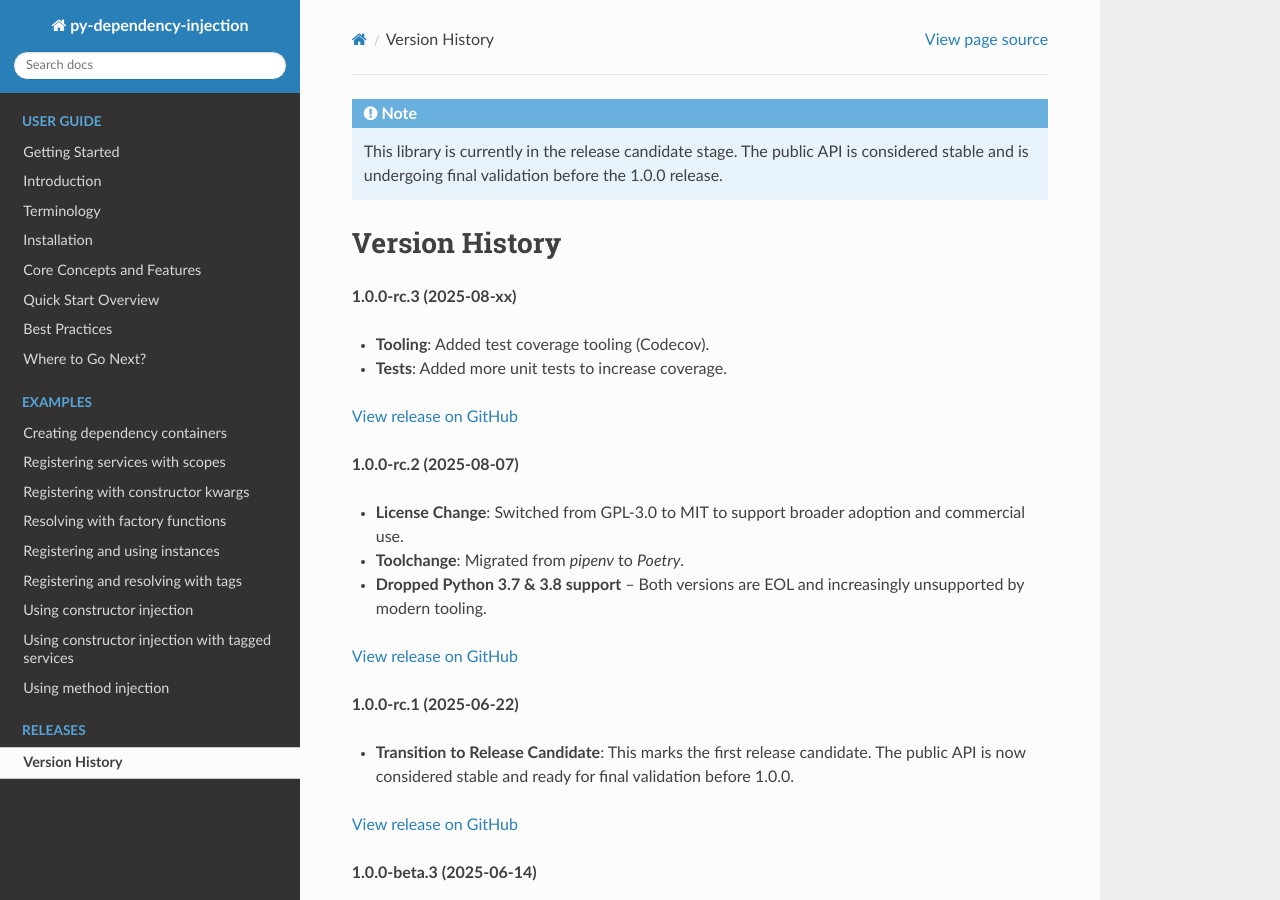
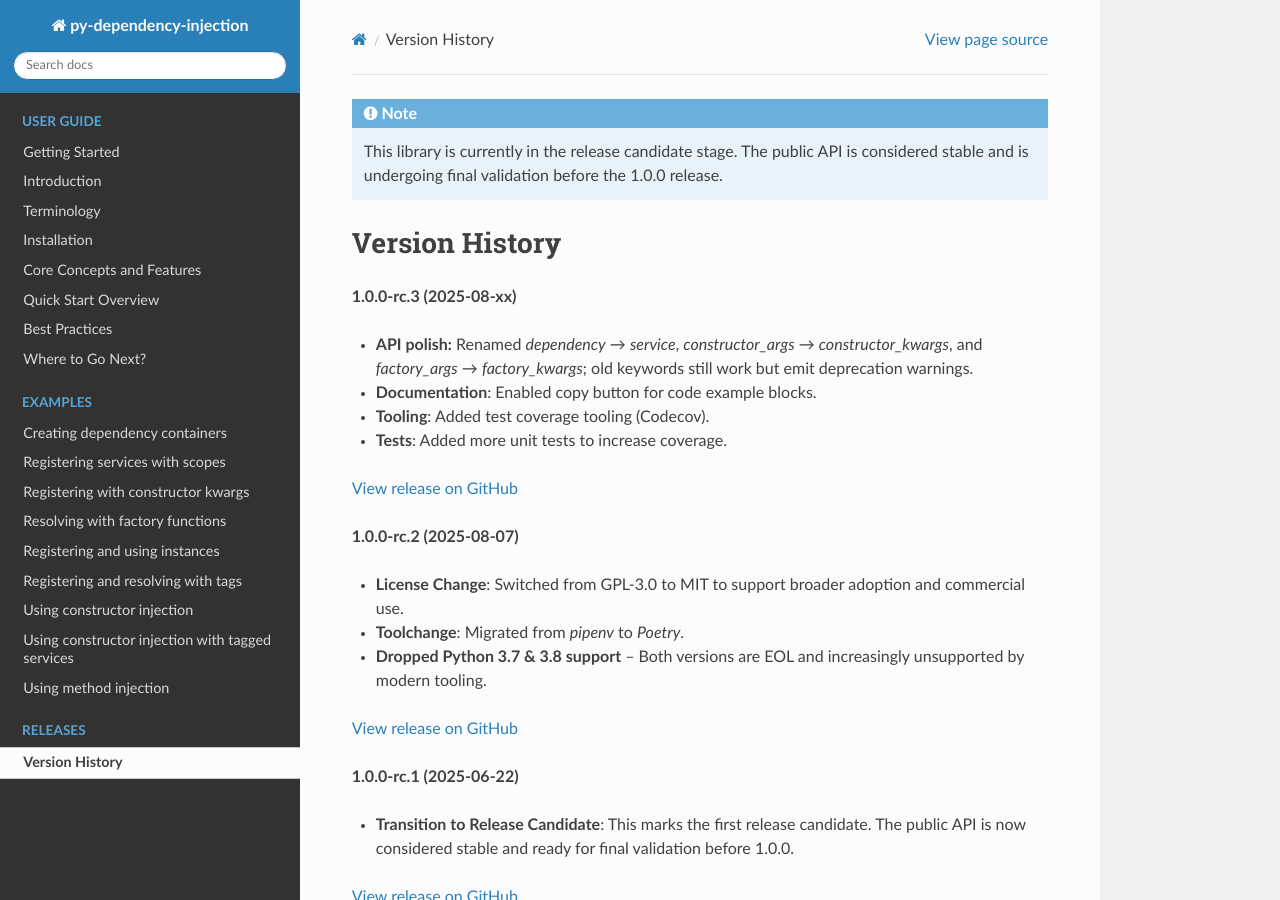
Before and after one commit to runemalm/py-dependency-injection, a Sphinx documentation site: the page built from docs/releases.rst, in a window 1280 px wide and 900 px high. Built offline with Sphinx 7.4.7 and the Read the Docs theme 3.1.0, drawn with Linux system fonts in a browser that asks for light colours.

Commit message:
chore: change release note

```diff
--- a/docs/releases.rst
+++ b/docs/releases.rst
@@ -9,6 +9,8 @@ Version History
 
 **1.0.0-rc.3 (2025-08-xx)**
 
+- **API polish:** Renamed `dependency` → `service`, `constructor_args` → `constructor_kwargs`, and `factory_args` → `factory_kwargs`; old keywords still work but emit deprecation warnings.
+- **Documentation**: Enabled copy button for code example blocks.
 - **Tooling**: Added test coverage tooling (Codecov).
 - **Tests**: Added more unit tests to increase coverage.
 
```
